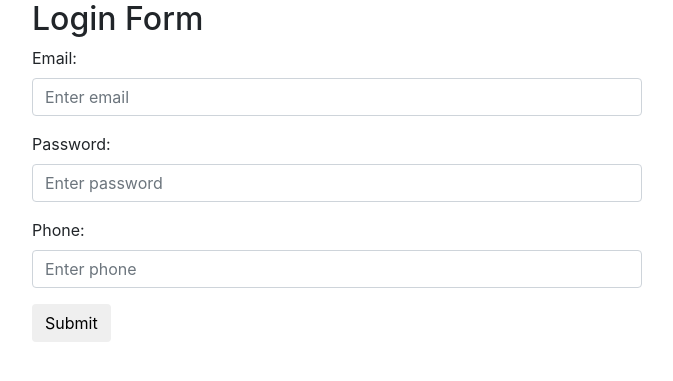
After one commit to lllllllllIl/Assignment3, a Flask app: page /login in a window 1280 px wide. The commit adds this page. Shown: the top 381 px of the page, without its empty margins (303-976 px from the left). Run offline with Flask 2, Linux system fonts and the light colour scheme; some libraries are stand-ins or nearby versions.

Commit message:
initial commit

```diff
--- a/website/templates/eventCreation.html
+++ b/website/templates/eventCreation.html
@@ -10,7 +10,7 @@
   <link href="https://cdn.jsdelivr.net/npm/bootstrap@5.0.0-beta3/dist/css/bootstrap.min.css" rel="stylesheet"
     integrity="sha384-eOJMYsd53ii+scO/bJGFsiCZc+5NDVN2yr8+0RDqr0Ql0h+rP48ckxlpbzKgwra6" crossorigin="anonymous">
 
-  <link rel="stylesheet" type="text/css" href="css/style.css" />
+  <link rel="stylesheet" type="text/css" href="static/style.css" />
   <link rel="preconnect" href="https://fonts.gstatic.com">
 
 
--- a/website/templates/eventDetails.html
+++ b/website/templates/eventDetails.html
@@ -11,7 +11,7 @@
     integrity="sha384-+0n0xVW2eSR5OomGNYDnhzAbDsOXxcvSN1TPprVMTNDbiYZCxYbOOl7+AMvyTG2x" crossorigin="anonymous">
 
 
-  <link rel="stylesheet" type="text/css" href="css/style.css" />
+  <link rel="stylesheet" type="text/css" href="static/style.css" />
   <link rel="preconnect" href="https://fonts.gstatic.com">
 
   <title>AC/DC</title>
--- /dev/null
+++ b/website/templates/login.html
@@ -0,0 +1,39 @@
+<!DOCTYPE html>
+<html>
+<head>
+  <title>Login</title>
+  <meta charset="utf-8">
+  <meta name="viewport" content="width=device-width, initial-scale=1">
+  <link rel="stylesheet" href="https://stackpath.bootstrapcdn.com/bootstrap/4.1.3/css/bootstrap.min.css" integrity="sha384-MCw98/SFnGE8fJT3GXwEOngsV7Zt27NXFoaoApmYm81iuXoPkFOJwJ8ERdknLPMO" crossorigin="anonymous">
+  <script src="https://code.jquery.com/jquery-3.3.1.slim.min.js" integrity="sha384-q8i/X+965DzO0rT7abK41JStQIAqVgRVzpbzo5smXKp4YfRvH+8abtTE1Pi6jizo" crossorigin="anonymous"></script>
+  <script src="https://cdnjs.cloudflare.com/ajax/libs/popper.js/1.14.3/umd/popper.min.js" integrity="sha384-ZMP7rVo3mIykV+2+9J3UJ46jBk0WLaUAdn689aCwoqbBJiSnjAK/l8WvCWPIPm49" crossorigin="anonymous"></script>
+  <script src="https://stackpath.bootstrapcdn.com/bootstrap/4.1.3/js/bootstrap.min.js" integrity="sha384-ChfqqxuZUCnJSK3+MXmPNIyE6ZbWh2IMqE241rYiqJxyMiZ6OW/JmZQ5stwEULTy" crossorigin="anonymous"></script></head>
+<body>
+
+<div class="container col-md-6">
+  <h2>Login Form</h2>
+  <!--update the action and the method with relevant information-->
+  <form action="", method="POST">
+    <!-- keeps the label and text in a group vertically stacked-->
+    <div class="form-group">
+      <label for="email">Email:</label>
+      <input type="email" class="form-control" id="email" placeholder="Enter email" name="email">
+    </div>
+
+    <div class="form-group">
+      <label for="pwd">Password:</label>
+      <input type="password" class="form-control" id="pwd" placeholder="Enter password" name="pwd">
+    </div>
+
+    <div class="form-group">
+        <label for="phone">Phone:</label>
+        <input type="int" class="form-control" id="phone" placeholder="Enter phone" name="phone">
+    </div>
+
+    <button type="submit" class="btn btn-default">Submit</button>
+
+  </form>
+</div>
+
+</body>
+</html>
--- a/website/templates/userBookingHistory.html
+++ b/website/templates/userBookingHistory.html
@@ -10,7 +10,7 @@
     <link href="https://cdn.jsdelivr.net/npm/bootstrap@5.0.0-beta3/dist/css/bootstrap.min.css" rel="stylesheet"
         integrity="sha384-eOJMYsd53ii+scO/bJGFsiCZc+5NDVN2yr8+0RDqr0Ql0h+rP48ckxlpbzKgwra6" crossorigin="anonymous">
 
-    <link rel="stylesheet" type="text/css" href="css/style.css" />
+    <link rel="stylesheet" type="text/css" href="static/style.css" />
     <link rel="preconnect" href="https://fonts.gstatic.com">
 
 
--- a/website/views.py
+++ b/website/views.py
@@ -1,4 +1,4 @@
-from flask import Blueprint, render_template
+from flask import Blueprint, render_template, request, session, redirect, url_for
 from .models import events
 
 
@@ -10,3 +10,31 @@ def index():
     Event = events.query.all()
 
     return render_template('index.html', Event = events)
+
+@bp.route('/EventCreation')
+def eventCreation():
+
+    return render_template('eventCration.html')
+
+@bp.route('/EventDetails')
+def eventDetails():
+    return render_template('eventDetails.html')
+
+@bp.route('/login', methods=['GET', 'POST'])
+def login():
+    #if 'email' in session:
+    #   return redirect('/')
+
+    email = request.values.get('email')
+    pwd = request.values.get('pwd')
+    phone = request.values.get('phone')
+
+    session['email'] = email
+
+    return render_template('login.html')
+
+@bp.route('/logout')
+def logout():
+    if 'email' in session:
+        session.pop('email', None)
+    return 'Session has been cleared'
```
Also changed, not shown: website/templates/base.html (+5 -5 lines), website/static/style.css (renamed from website/templates/css/style.css).
